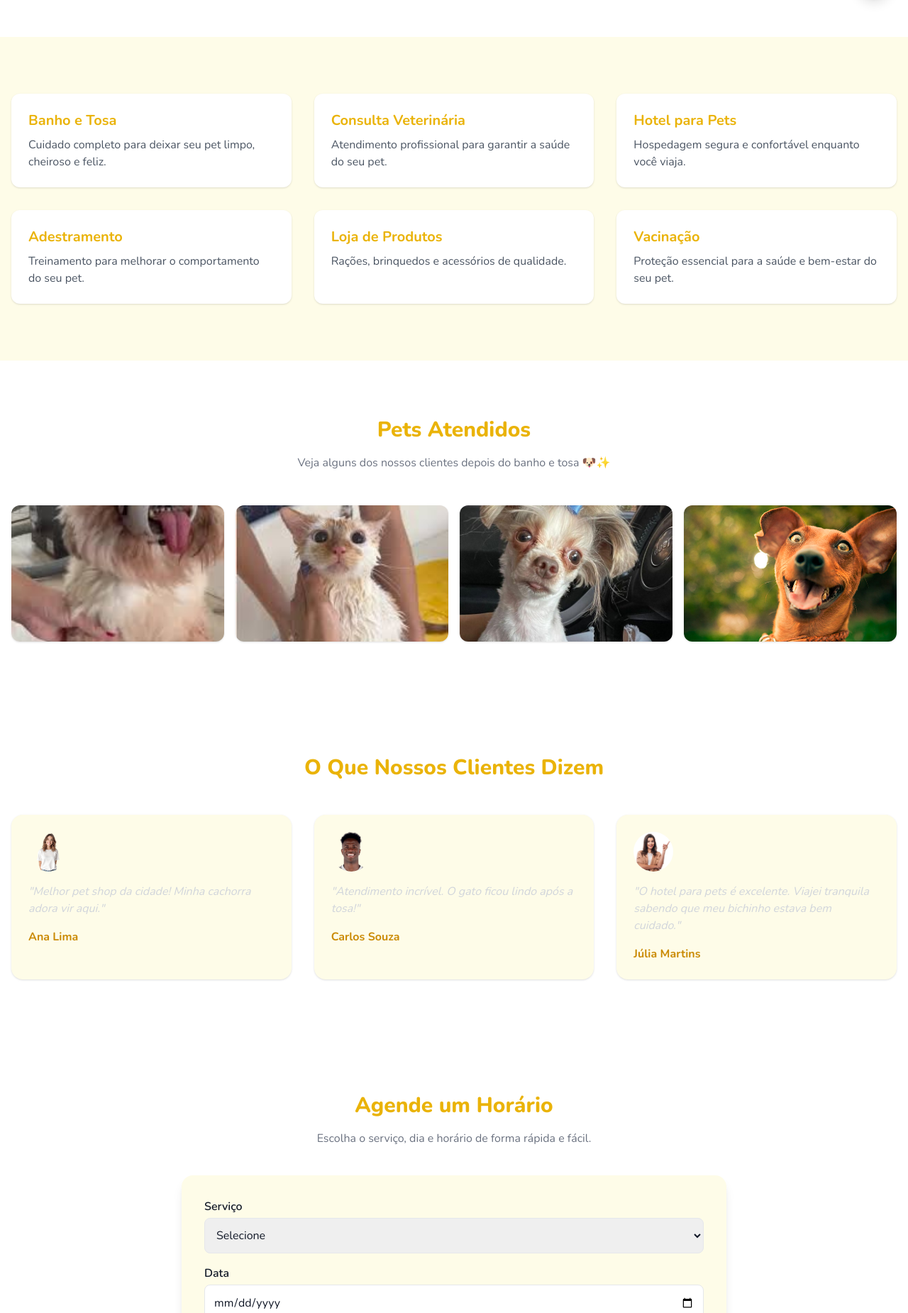
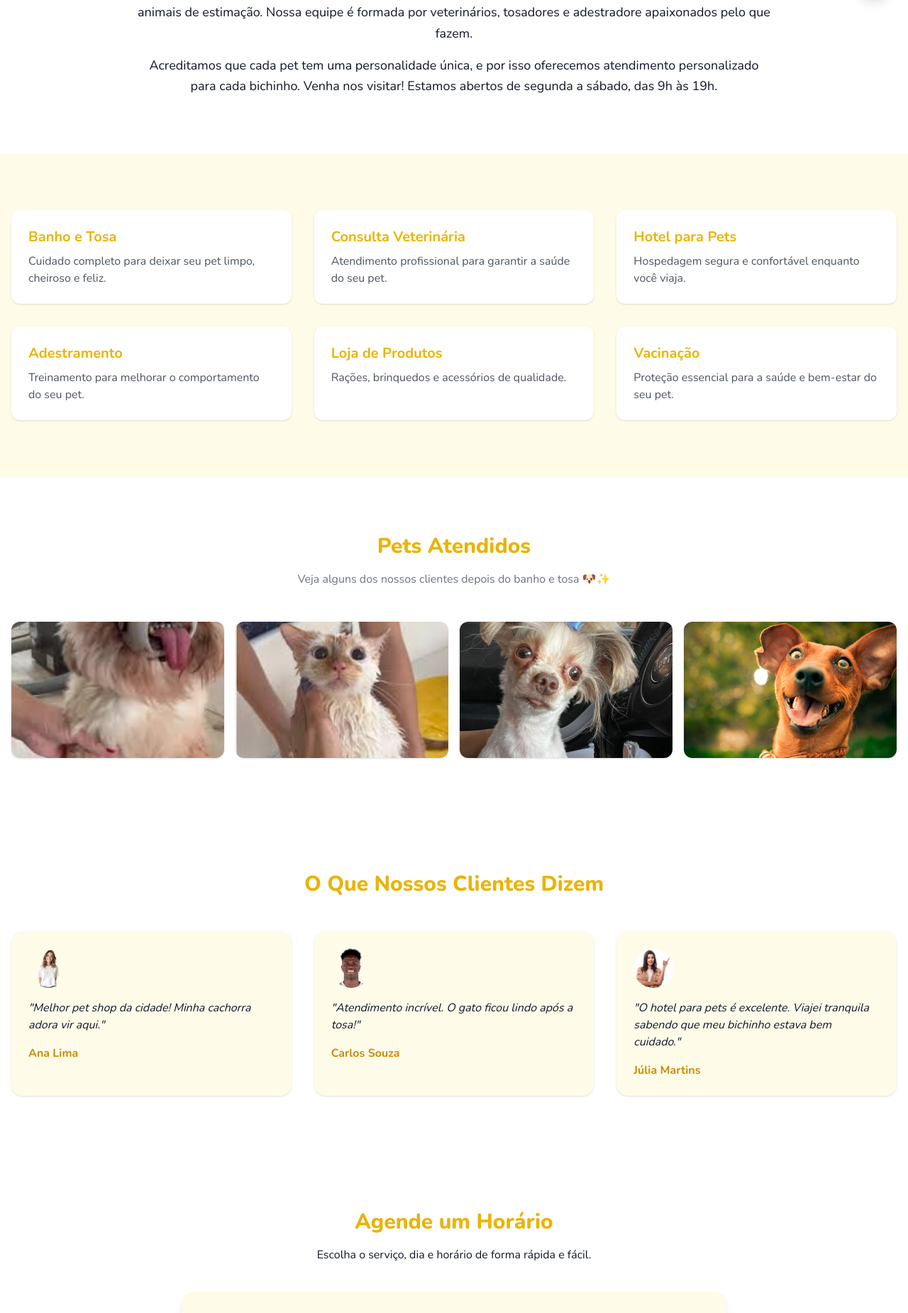
Before and after one commit to rick8935/uc-09-atualizacao-manutencao-software, a plain HTML site: page petshop/index.html in a window 1280 px wide. Shown: the part 782-2632 px from the top of the page at 71% size. Drawn offline with nearby package versions, Linux system fonts and the light colour scheme.

Commit message:
bug: corrige a cor do texto e adiciona imagem

```diff
--- a/petshop/index.html
+++ b/petshop/index.html
@@ -61,6 +61,13 @@
         <img src="imagens/hero-pet.jpg" alt="" class="rounded-3xl shadow-xl w-full max-w-md" />
         <!-- BUG #8: alt="" vazio em imagem informativa (acessibilidade) -->
       </div>
+      <div class="flex justify-end">
+   <img
+  src="imagens/pet1.jpg"
+  alt="Cachorro após banho e tosa"
+  class="w-full h-96 object-cover rounded-3xl shadow-xl"
+/>
+  </div>
     </div>
   </section>
 
@@ -69,13 +76,13 @@
     <div class="max-w-4xl mx-auto text-center">
       <h2 class="text-3xl font-extrabold text-yellow-500 mb-6">Quem Somos</h2>
       <!-- BUG #9: acessibilidade - cor de texto muito clara sobre fundo branco (gray-300) -->
-      <p class="text-gray-300 text-lg leading-relaxed">
+      <p class="text-gray-900 text-lg leading-relaxed">
         O Pet Shop Patas Felizes nasceu em 2010 com a missão de oferecer cuidado completo e humanizado
         para animais de estimação. Nossa equipe é formada por veterinários, tosadores e adestradore
         apaixonados pelo que fazem.
         <!-- BUG #10: palavra incompleta "adestradore" (falta o "s") -->
       </p>
-      <p class="text-gray-300 text-lg leading-relaxed mt-4">
+      <p class="text-gray-900 text-lg leading-relaxed mt-4">
         Acreditamos que cada pet tem uma personalidade única, e por isso oferecemos atendimento
         personalizado para cada bichinho. Venha nos visitar! Estamos abertos de segunda a sábado,
         <!-- BUG #11: horário errado - diz "8h às 18h" mas na seção de contato diz "9h às 19h" -->
@@ -141,7 +148,7 @@
     <div class="grid grid-cols-2 sm:grid-cols-3 md:grid-cols-4 gap-4">
 
       <img src="imagens/pet1.jpg" alt="Cachorro após banho e tosa"
-        class="w-full h-48 object-cover rounded-xl shadow hover:scale-105 transition" />
+        class="w-full h-48 object-cover rounded-xl shadow hover:scale-105 transition"  />
 
       <img src="imagens/pet2.jpg" alt="Gato limpo após banho"
         class="w-full h-48 object-cover rounded-xl shadow hover:scale-105 transition" />
@@ -165,20 +172,20 @@
           <!-- BUG #12: imagem de avatar com caminho errado -->
           <img src="imagens/cliente1.jpg" alt="Foto de Ana Lima" class="w-14 h-14 rounded-full mb-4 object-cover" />
           <!-- BUG #13: acessibilidade - cor de texto cinza muito claro sobre amarelo claro -->
-          <p class="text-gray-300 italic mb-4">"Melhor pet shop da cidade! Minha cachorra adora vir aqui."</p>
+          <p class="text-gray-900 italic mb-4">"Melhor pet shop da cidade! Minha cachorra adora vir aqui."</p>
           <span class="font-bold text-yellow-600">Ana Lima</span>
         </div>
 
         <div class="bg-yellow-50 rounded-2xl p-6 shadow">
           <img src="imagens/cliente2.jpg" alt="Foto de Carlos Souza" class="w-14 h-14 rounded-full mb-4 object-cover" />
-          <p class="text-gray-300 italic mb-4">"Atendimento incrível. O gato ficou lindo após a tosa!"</p>
+          <p class="text-gray-900 italic mb-4">"Atendimento incrível. O gato ficou lindo após a tosa!"</p>
           <span class="font-bold text-yellow-600">Carlos Souza</span>
         </div>
 
         <div class="bg-yellow-50 rounded-2xl p-6 shadow">
           <img src="imagens/cliente3.jpg" alt="Foto de Júlia Martins"
             class="w-14 h-14 rounded-full mb-4 object-cover" />
-          <p class="text-gray-300 italic mb-4">"O hotel para pets é excelente. Viajei tranquila sabendo que meu bichinho
+          <p class="text-gray-900 italic mb-4">"O hotel para pets é excelente. Viajei tranquila sabendo que meu bichinho
             estava bem cuidado."</p>
           <span class="font-bold text-yellow-600">Júlia Martins</span>
         </div>
@@ -191,7 +198,7 @@
 <section id="agendamento" class="py-20 px-4 bg-white">
   <div class="max-w-3xl mx-auto text-center">
     <h2 class="text-3xl font-extrabold text-yellow-500 mb-4">Agende um Horário</h2>
-    <p class="text-gray-500 mb-10">
+    <p class="text-gray-900 mb-10">
       Escolha o serviço, dia e horário de forma rápida e fácil.
     </p>
 
```
